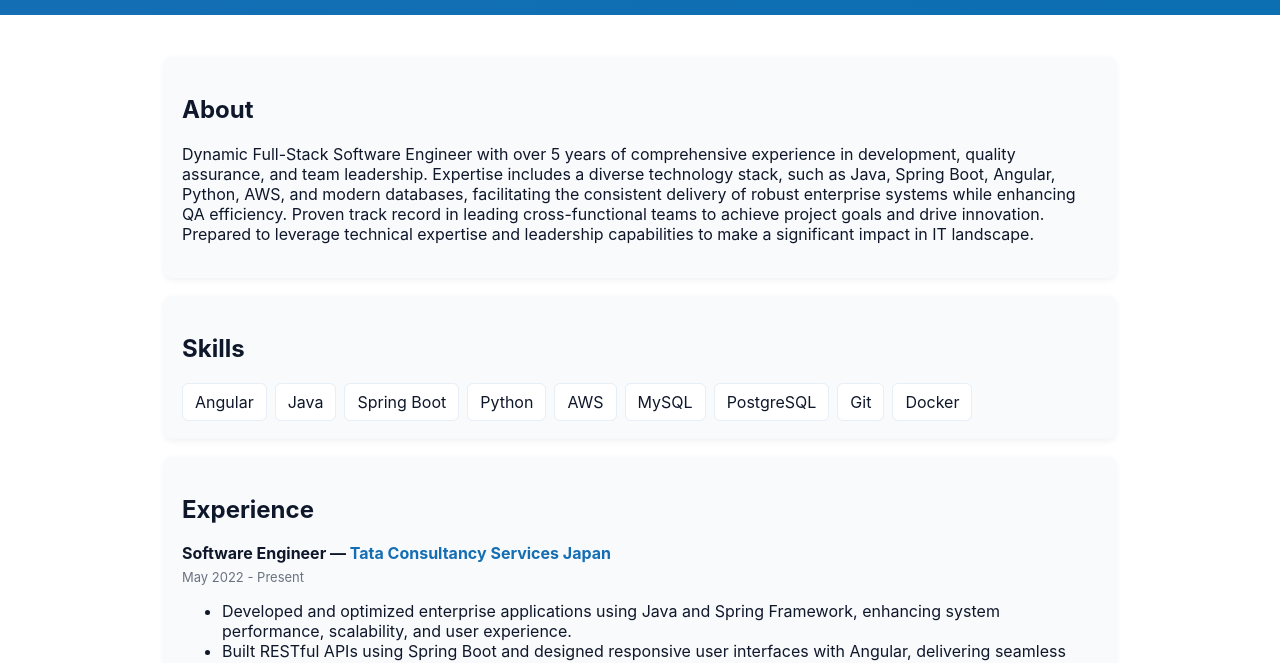
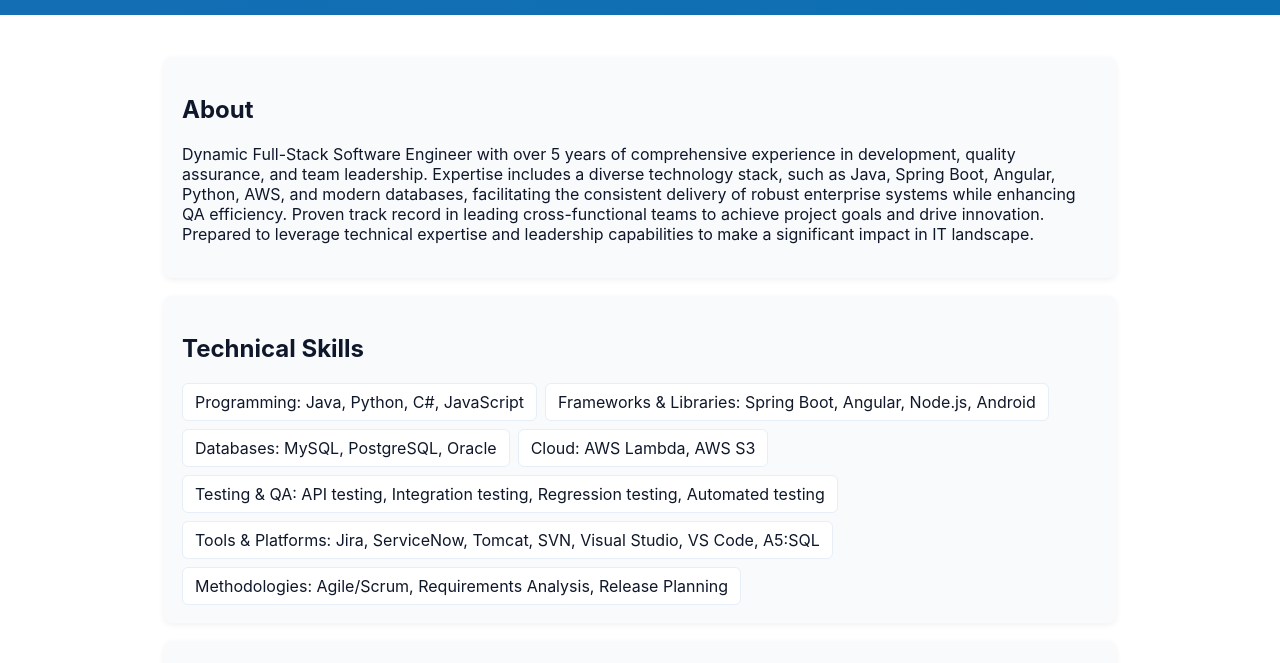
Before and after one commit to Nikesh7777/nikesh_portfolio, a plain HTML site: page index.html in a window 1280 px wide. Shown: the part 133-796 px from the top of the page. Drawn offline with Linux system fonts and the light colour scheme.

Commit message:
add some technical skills

```diff
--- a/index.html
+++ b/index.html
@@ -33,10 +33,17 @@
     </section>
 
     <section id="skills" class="card">
-      <h2>Skills</h2>
+      <h2>Technical Skills</h2>
       <ul class="skills-list">
-        <li>Angular</li><li>Java</li><li>Spring Boot</li><li>Python</li><li>AWS</li><li>MySQL</li><li>PostgreSQL</li><li>Git</li><li>Docker</li>
+        <li>Programming: Java, Python, C#, JavaScript</li>
+        <li>Frameworks & Libraries: Spring Boot, Angular, Node.js, Android</li>
+        <li>Databases: MySQL, PostgreSQL, Oracle</li>
+        <li>Cloud: AWS Lambda, AWS S3</li>
+        <li>Testing & QA: API testing, Integration testing, Regression testing, Automated testing</li>
+        <li>Tools & Platforms: Jira, ServiceNow, Tomcat, SVN, Visual Studio, VS Code, A5:SQL</li>
+        <li>Methodologies: Agile/Scrum, Requirements Analysis, Release Planning</li>
       </ul>
+
     </section>
 
     <section id="experience" class="card">
```
